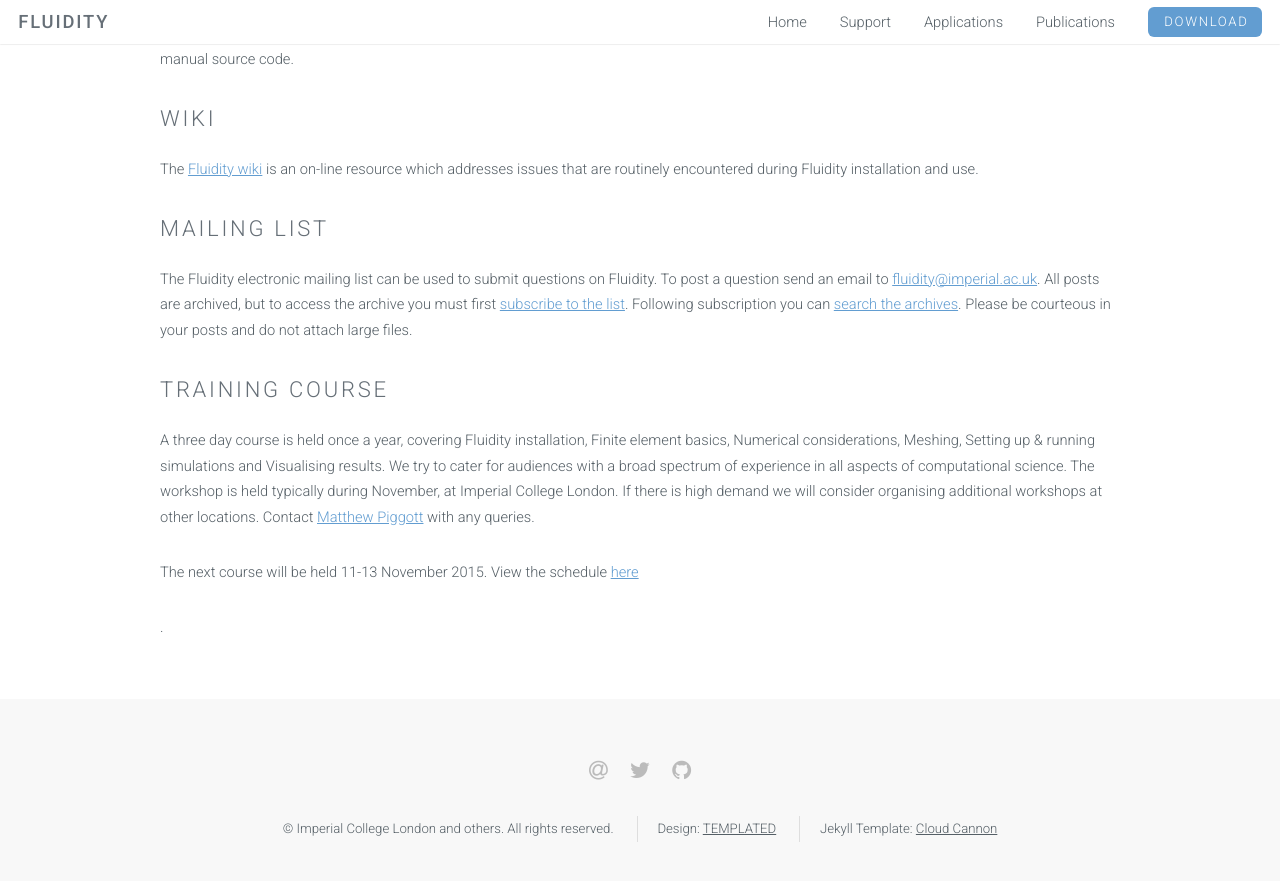
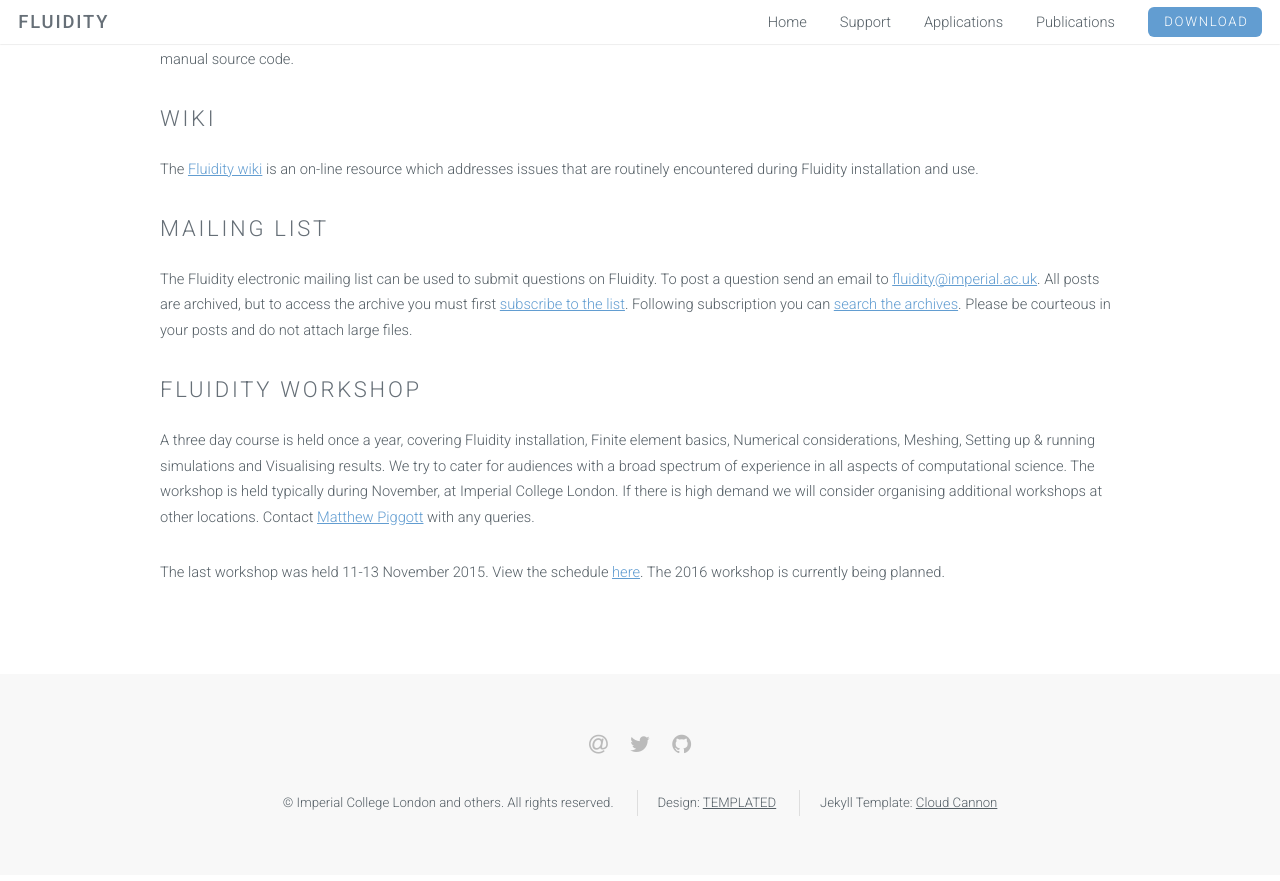
Before and after one commit to FluidityProject/fluidityproject.github.com, a Jekyll site: the page built from support.html, in a window 1280 px wide and 900 px high, scrolled down 617 px. Shown: the top 881 px of the window. Built offline with Jekyll 4.4.1, drawn with Linux system fonts in a browser that asks for light colours.

Commit message:
Changed training into workshop.

```diff
--- a/support.html
+++ b/support.html
@@ -38,12 +38,12 @@ keywords: fluidity, support, documentation, wiki, mailing list, manual, training
         <p>The Fluidity electronic mailing list can be used to submit questions on Fluidity. To post a question send an email to <a href="mailto:fluidity@imperial.ac.uk">fluidity@imperial.ac.uk</a>. All posts are archived, but to access the archive you must first <a href="https://mailman.ic.ac.uk/mailman/listinfo/fluidity">subscribe to the list</a>. Following subscription you can <a href="https://mailman.ic.ac.uk/mailman/private/fluidity/">search the archives</a>. Please be courteous in your posts and do not attach large files.</p>
     </div>
 
-    <!-- Training course -->
+    <!-- Workshop -->
     <div class="container">
-        <h2>Training Course</h2>
+        <h2>Fluidity Workshop</h2>
         <p>A three day course is held once a year, covering Fluidity installation, Finite element basics, Numerical considerations, Meshing, Setting up & running simulations and Visualising results. We try to cater for audiences with a broad spectrum of experience in all aspects of computational science. The workshop is held typically during November, at Imperial College London. If there is high demand we will consider organising additional workshops at other locations. Contact <a href="https://www.imperial.ac.uk/people/m.d.piggott">Matthew Piggott</a> with any queries.</p>
 
-        <p>The next course will be held 11-13 November 2015. View the schedule <a href="training/index.html">here</a></p>.
+        <p>The last workshop was held 11-13 November 2015. View the schedule <a href="workshop/index.html">here</a>. The 2016 workshop is currently being planned.</p>
     </div>
 
 
--- a/training/index.html
+++ b/workshop/index.html
@@ -5,7 +5,7 @@ layout: default
 <!-- Training course -->
 <section id="training" class="wrapper style1">
     <header class="major">
-        <h2>Training Course</h2>
+        <h2>Fluidity Workshop</h2>
     </header>
 
     <!-- Day One -->
```
